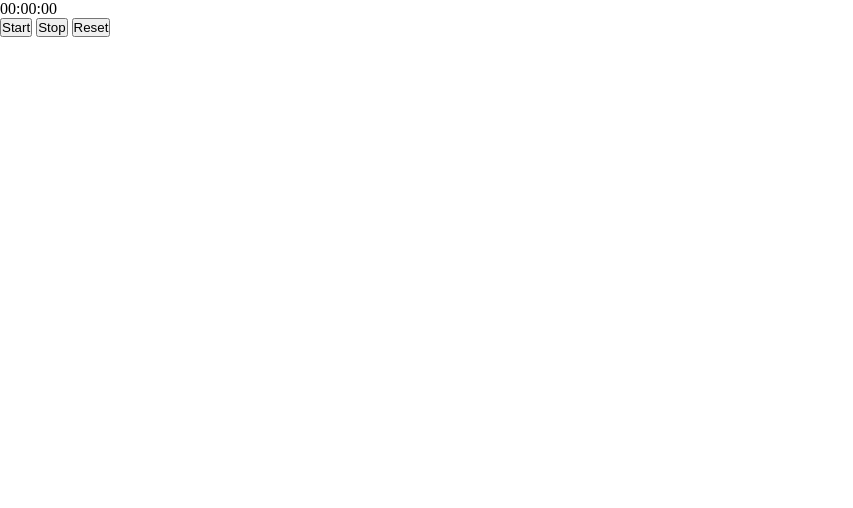
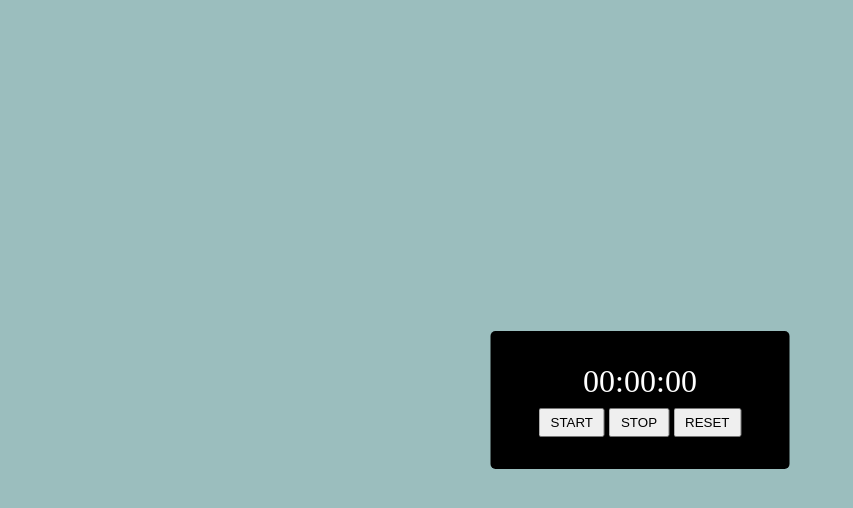
Before and after one commit to ajay158/Stop-Watch, a plain HTML site: page index.html in a window 1280 px wide. Shown: the whole page, without its empty margins (0-853 px from the left). Drawn offline with Linux system fonts and the light colour scheme.

Commit message:
Stop Watch

```diff
--- a/index.html
+++ b/index.html
@@ -10,11 +10,10 @@
 </head>
 
 <body>
+    <div class="watch">
 
-    <div class="watch">
         <div class="time">
             00:00:00
-        </div>
         </div>
 
         <div class="control">
@@ -23,6 +22,7 @@
             <button src="" id="Reset">Reset</button>
         </div>
 
+    </div>
     <script src="./main.js"></script>
 </body>
 
--- a/style.css
+++ b/style.css
@@ -3,3 +3,30 @@
     margin: 0;
     box-sizing: border-box;
 }
+
+body{
+    background: #9bbebe;
+}
+
+.watch{
+    background: #000;
+    text-align: center;
+    padding: 2rem 3rem;
+    position: fixed;
+    border-radius: 5px;
+    left: 50%;
+    top: 50%;
+    transform: translate(-50%, -50%);
+}
+
+.time{
+    color: #fff;
+    font-size: 2rem;
+    font-weight: 500;
+    margin-bottom: 0.5rem;
+}
+
+button{
+    padding: 5px 10px;
+    text-transform: uppercase;
+}
```
Lines whose indentation alone changed are shown as unchanged.
